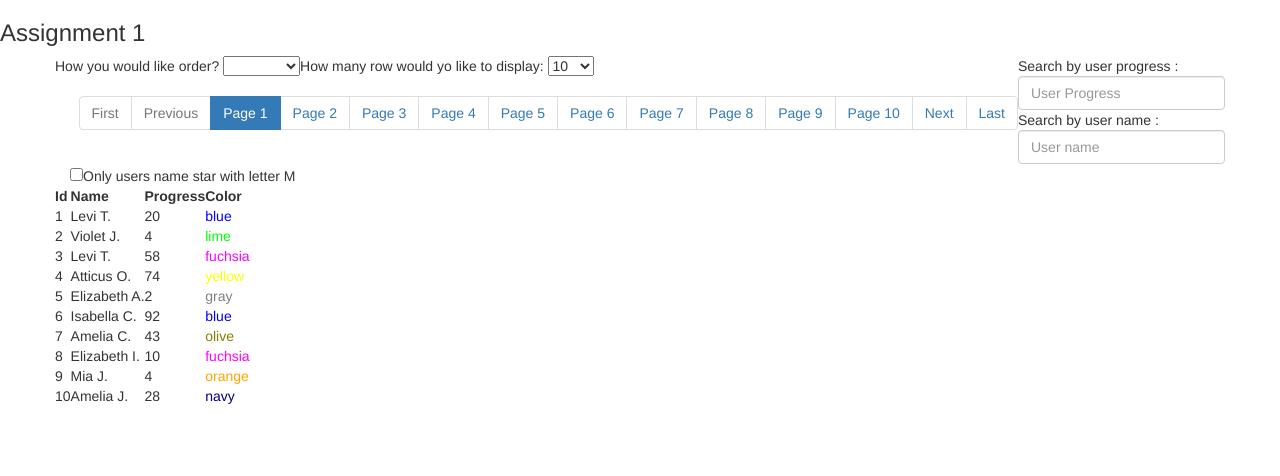
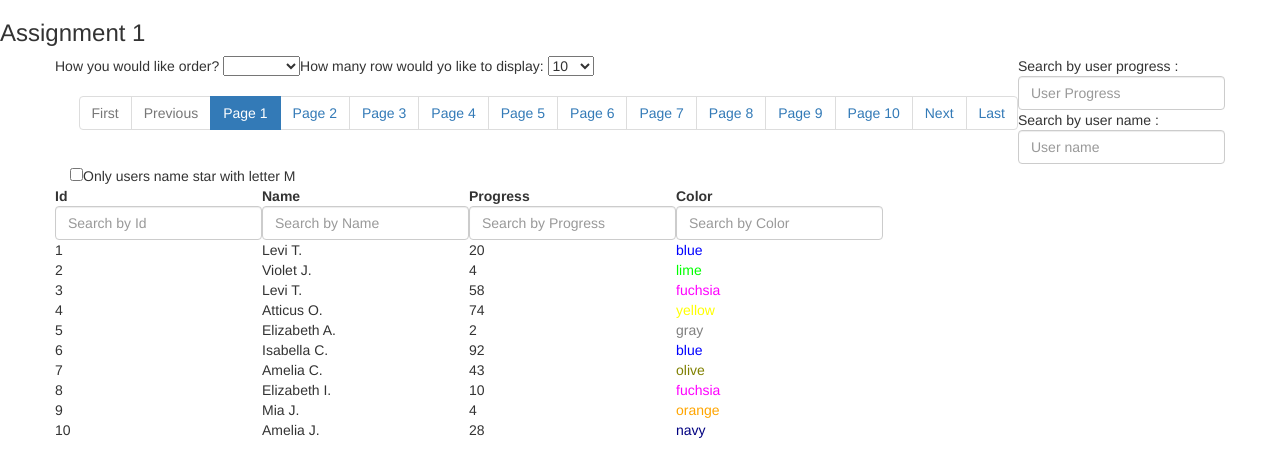
Before and after one commit to ycl26/assignment1, an Angular app: page / in a window 1280 px wide. Shown: the top 476 px of the page. Built offline with nearby package versions, Linux system fonts and the light colour scheme.

Commit message:
add filters

```diff
--- a/src/app/app.component.html
+++ b/src/app/app.component.html
@@ -7,8 +7,7 @@
         <option *ngFor="let user of users; let i=index">{{i+1}}</option>
       </select>
       <div class="pull-right">
-        Search by user progress : <input type="text" class="form-control" [(ngModel)]="Searchprogress"
-          placeholder="User Progress">
+        Search by user progress : <input type="text" class="form-control" [(ngModel)]="Searchprogress" placeholder="User Progress">
         Search by user name : <input type="text" class="form-control" [(ngModel)]="Searchname" placeholder="User name">
       </div>
       <div class="pull-left">
@@ -56,7 +55,14 @@
           <th style="cursor: pointer;" (click)="onOrderBy('progress')"> Progress </th>
           <th style="cursor: pointer;" (click)="onOrderBy('color')"> Color </th>
         </tr>
-        <tr *ngFor="let user of users | slice :startFromUser:endOnUser | orderBy: order | search: Searchname |searchProgress: Searchprogress">
+        <tr >
+          <td>  <input type="text" class="form-control" [(ngModel)]="searchById" placeholder="Search by Id"> </td>
+          <td>  <input type="text" class="form-control" [(ngModel)]="Searchname" placeholder="Search by Name"> </td>
+          <td>  <input type="text" class="form-control" [(ngModel)]="Searchprogress" placeholder="Search by Progress"> </td>
+          <td>  <input type="text" class="form-control" [(ngModel)]="searchByColor" placeholder="Search by Color"> </td>
+        </tr>
+
+        <tr *ngFor="let user of users | slice :startFromUser:endOnUser | orderBy: order | searchUserBy: 'id' : searchById | searchUserBy: 'name' : Searchname | searchUserBy: 'progress' : Searchprogress | searchUserBy: 'color' : searchByColor | usersWithM: pass ">
           <td> {{user.id}}</td>
           <td> {{user.name}}</td>
           <td> {{user.progress}}</td>
--- a/src/app/app.component.ts
+++ b/src/app/app.component.ts
@@ -76,7 +76,7 @@ function createNewUser(id: number): UserData {
     NAMES[Math.round(Math.random() * (NAMES.length - 1))].charAt(0) + '.';
 
   return {
-    id: id,
+    id: '' + id,
     name: name,
     progress: Math.round(Math.random() * 100).toString(),
     color: COLORS[Math.round(Math.random() * (COLORS.length - 1))]
@@ -91,7 +91,7 @@ const NAMES = ['Maia', 'Asher', 'Olivia', 'Atticus', 'Amelia', 'Jack',
   'Cora', 'Levi', 'Violet', 'Arthur', 'Mia', 'Thomas', 'Elizabeth'];
 
 export interface UserData {
-  id: number;
+  id: string;
   name: string;
   progress: string;
   color: string;
--- a/src/app/app.module.ts
+++ b/src/app/app.module.ts
@@ -5,6 +5,7 @@ import { AppComponent } from './app.component';
 import { OrderByPipe } from './order-by.pipe';
 import { SearchPipe } from './search.pipe';
 import { SearchProgressPipe } from './search-progress.pipe';
+import { UsersWithMPipe } from './users-with-m.pipe';
 
 
 
@@ -13,7 +14,8 @@ import { SearchProgressPipe } from './search-progress.pipe';
     AppComponent,
     OrderByPipe,
     SearchPipe,
-    SearchProgressPipe
+    SearchProgressPipe,
+    UsersWithMPipe
   ],
   imports: [
     BrowserModule,
--- a/src/app/search.pipe.ts
+++ b/src/app/search.pipe.ts
@@ -3,38 +3,18 @@ import { UserData } from './app.component';
 import { filter } from 'minimatch';
 
 @Pipe({
-  name: 'search'
+  name: 'searchUserBy'
 })
 export class SearchPipe implements PipeTransform {
 
-  transform(users: UserData[], Searchname: string): UserData[] {
-    if (!users || !Searchname) {
+  transform(users: UserData[], userPropertyName: string, value: string,): UserData[] {
+    if (!users || !value || !userPropertyName) {
       return users;
     }
-    return users.filter(user => user.name.indexOf(Searchname) !== -1);
-    // let result = []
-    // for (let index = 0; index < users.length; index++) {
-    //   const user = users[index];
-    //   if(user.name.indexOf(Searchname) !== -1) {
-    //     result.push(user)
-    //   }
-    // }
-    // return result;
-
-    // return filter(users, function(user) { return user.name.indexOf(Searchname) !== -1});
+    return users.filter(user => indexOfCaseInsensitive( user[userPropertyName], value) !== -1);
   }
-
-
-
 }
 
-// function filter(array, predicate ) {
-//   let result = []
-//   for (let index = 0; index < array.length; index++) {
-//     const element = array[index];
-//     if( predicate(element)) {
-//       result.push(element)
-//     }
-//   }
-//   return result;
-// }
+function indexOfCaseInsensitive(str, toFind) {
+  return str.toUpperCase().indexOf(toFind.toUpperCase());
+}
--- /dev/null
+++ b/src/app/users-with-m.pipe.ts
@@ -0,0 +1,15 @@
+import { Pipe, PipeTransform } from '@angular/core';
+import { UserData } from './app.component';
+
+@Pipe({
+  name: 'usersWithM'
+})
+export class UsersWithMPipe implements PipeTransform {
+
+  transform(users: UserData[], active: boolean): UserData[] {
+    if (!users || !active) {
+      return users;
+    }
+    return users.filter(user => user.name.toUpperCase().startsWith('M'));
+  }
+}
```
